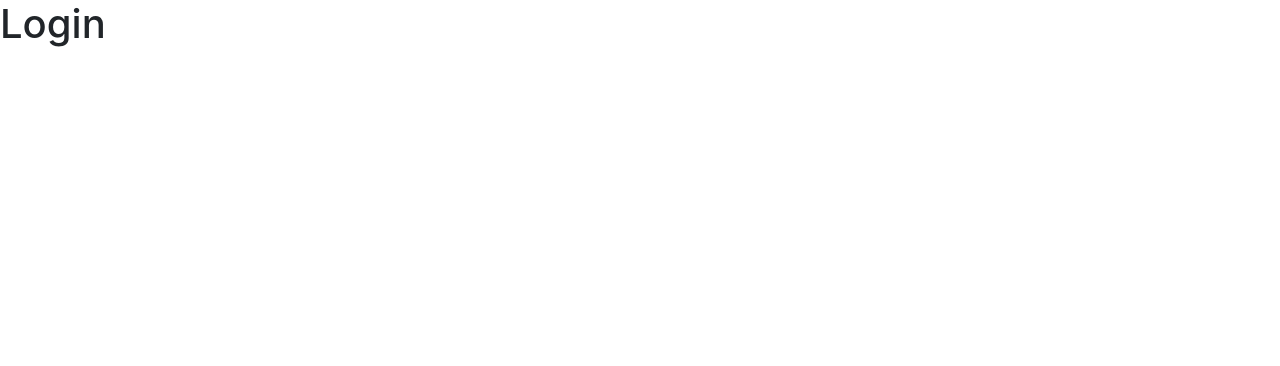
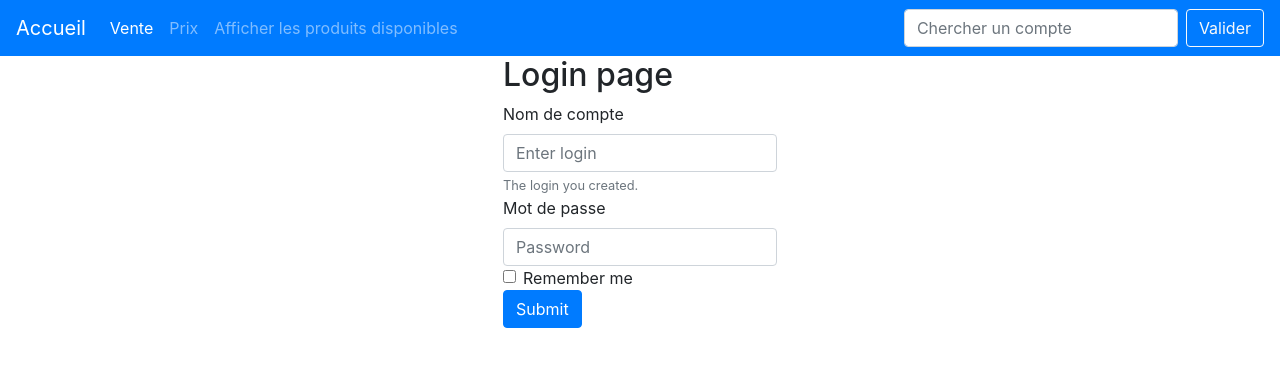
Before and after one commit to vpatrin/front-webpack-multiple-pages, a website built with webpack: page src/login/index.html in a window 1280 px wide. Built offline with nearby package versions, Linux system fonts and the light colour scheme.

Commit message:
index.html

```diff
--- a/src/login/index.html
+++ b/src/login/index.html
@@ -8,8 +8,59 @@
   <title>Bar - Login</title>
 </head>
 <body>
-    <form id="authentication">
-      <h1>Login</h1>
+
+<!-- THE NAVIGATION BAR -->
+
+<nav class="navbar navbar-expand-lg navbar-dark bg-primary justify-content-between">
+  <a class="navbar-brand" href="#">Accueil</a>
+  <button class="navbar-toggler" type="button" data-toggle="collapse" data-target="#navbarNav" aria-controls="navbarNav" aria-expanded="false" aria-label="Toggle navigation">
+    <span class="navbar-toggler-icon"></span>
+  </button>
+  <div class="collapse navbar-collapse" id="navbarNav">
+    <ul class="navbar-nav">
+      <li class="nav-item active">
+        <a class="nav-link" href="#">Vente <span class="sr-only">(current)</span></a>
+      </li>
+      <li class="nav-item">
+        <a class="nav-link" href="#">Prix</a>
+      </li>
+      <li class="nav-item">
+        <a class="nav-link" href="#">Afficher les produits disponibles</a>
+      </li>
+    </ul>
+  </div>
+  <form class="form-inline">
+    <input class="form-control mr-sm-2" type="search" placeholder="Chercher un compte" aria-label="Search">
+    <button class="btn btn-outline-light my-2 my-sm-0" type="submit">Valider</button>
   </form>
+</nav>
+
+
+<!-- THE LOGIN FORM -->
+
+<div class="container">
+  <div class="row justify-content-md-center align-middle" style="height: 1000px;">
+
+    <div class="col-md-auto">
+
+      <form>
+        <h2> Login page </h2>
+
+        <label for="exampleInputEmail1">Nom de compte</label>
+        <input type="email" class="form-control" id="exampleInputEmail1" aria-describedby="emailHelp" placeholder="Enter login">
+        <small id="emailHelp" class="form-text text-muted">The login you created.</small>
+
+        <label for="exampleInputPassword1">Mot de passe</label>
+        <input type="password" class="form-control" id="exampleInputPassword1" placeholder="Password">
+      </form>
+      <div class="form-check">
+        <input type="checkbox" class="form-check-input" id="exampleCheck1">
+        <label class="form-check-label" for="exampleCheck1">Remember me</label>
+      </div>
+
+      <button type="submit" class="btn btn-primary">Submit</button>
+    </div>
+  </div>
+</div>
 </body>
 </html>
```
Lines whose indentation alone changed are shown as unchanged.
